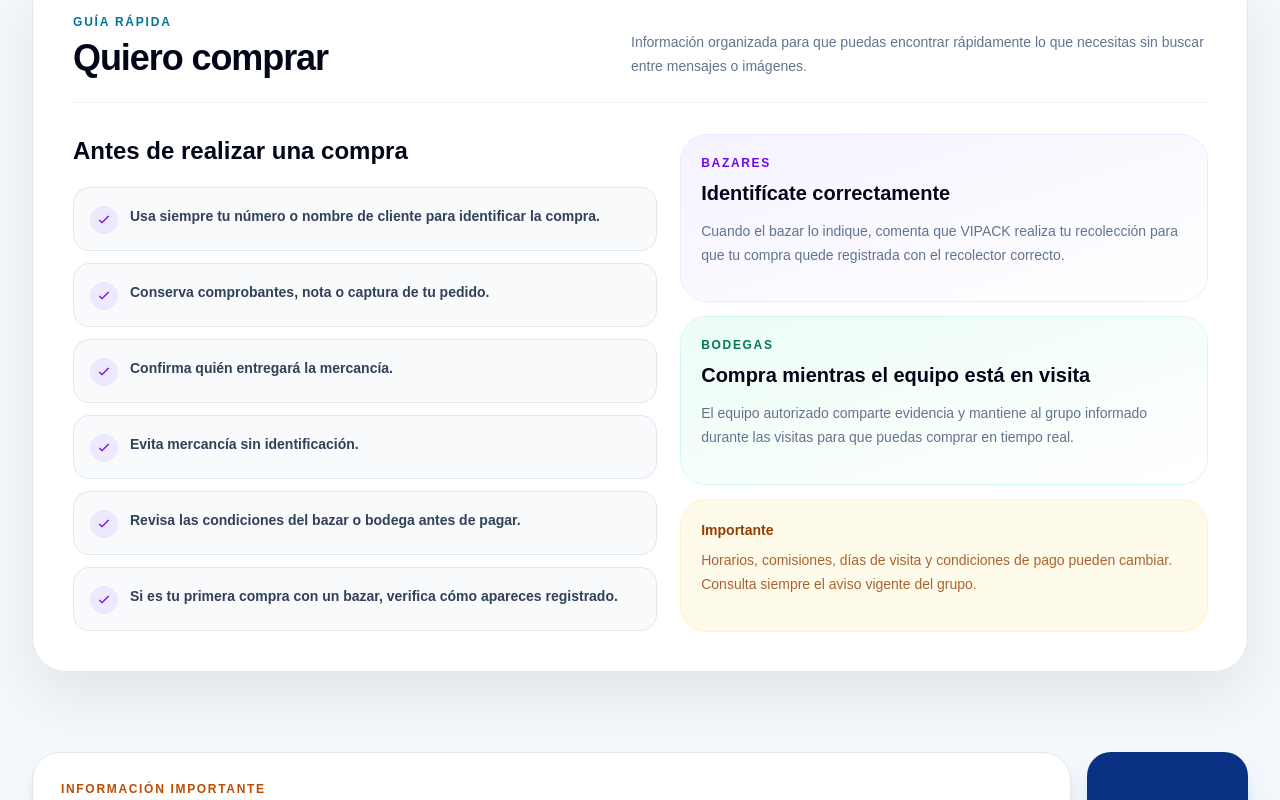
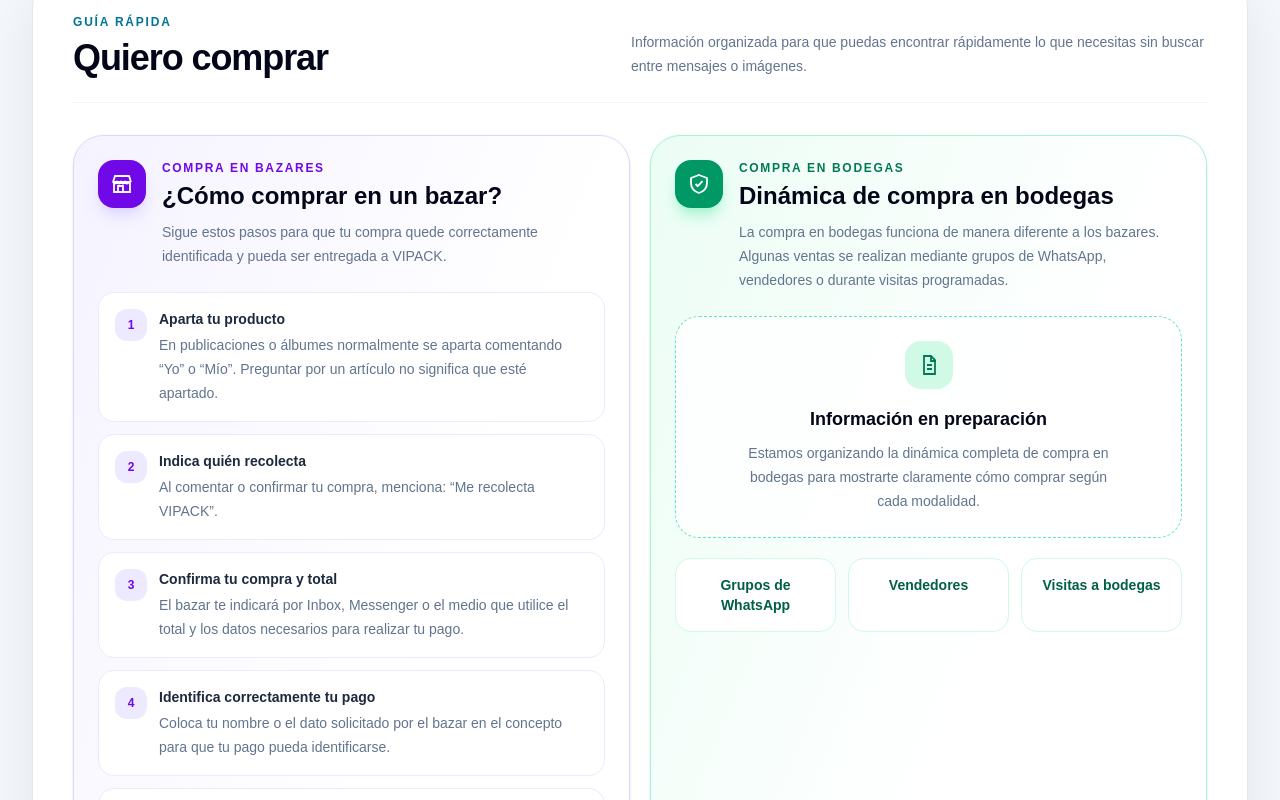
Before and after one commit to VIPACKEnvios/vipack-tracking-system, a Next.js app: page /informacion in a window 1280 px wide. Shown: the part 1180-1980 px from the top of the page. Built offline with nearby package versions, Linux system fonts and the light colour scheme.

Commit message:
Separar compras en bazares y bodegas

```diff
--- a/app/informacion/page.tsx
+++ b/app/informacion/page.tsx
@@ -464,73 +464,164 @@ export default function InformacionPage() {
           </div>
 
           {vista === "comprar" && (
-            <div className="mt-8 grid gap-6 lg:grid-cols-[1fr_.9fr]">
-              <div>
-                <h3 className="text-2xl font-black">
-                  Antes de realizar una compra
-                </h3>
+            <div className="mt-8">
+              <div className="grid gap-5 lg:grid-cols-2">
+                {/* BAZARES */}
+                <div className="overflow-hidden rounded-[30px] border border-violet-200 bg-gradient-to-br from-violet-50 via-white to-white shadow-sm">
+                  <div className="p-5 sm:p-6">
+                    <div className="flex items-start gap-4">
+                      <div className="flex h-12 w-12 shrink-0 items-center justify-center rounded-2xl bg-violet-700 text-white shadow-lg shadow-violet-200">
+                        <IconoTienda className="h-6 w-6" />
+                      </div>
 
-                <div className="mt-5 grid gap-3">
-                  {[
-                    "Usa siempre tu número o nombre de cliente para identificar la compra.",
-                    "Conserva comprobantes, nota o captura de tu pedido.",
-                    "Confirma quién entregará la mercancía.",
-                    "Evita mercancía sin identificación.",
-                    "Revisa las condiciones del bazar o bodega antes de pagar.",
-                    "Si es tu primera compra con un bazar, verifica cómo apareces registrado.",
-                  ].map((texto) => (
-                    <div
-                      key={texto}
-                      className="flex items-start gap-3 rounded-2xl border border-slate-200 bg-slate-50 p-4"
-                    >
-                      <span className="mt-0.5 flex h-7 w-7 shrink-0 items-center justify-center rounded-full bg-violet-100 text-violet-700">
-                        <IconoCheck className="h-4 w-4" />
-                      </span>
-                      <p className="text-sm font-bold leading-6 text-slate-700">
-                        {texto}
+                      <div>
+                        <p className="text-xs font-black uppercase tracking-[0.14em] text-violet-700">
+                          Compra en bazares
+                        </p>
+                        <h3 className="mt-1 text-2xl font-black">
+                          ¿Cómo comprar en un bazar?
+                        </h3>
+                        <p className="mt-2 text-sm leading-6 text-slate-500">
+                          Sigue estos pasos para que tu compra quede correctamente
+                          identificada y pueda ser entregada a VIPACK.
+                        </p>
+                      </div>
+                    </div>
+
+                    <div className="mt-6 space-y-3">
+                      {[
+                        {
+                          titulo: "Aparta tu producto",
+                          texto:
+                            'En publicaciones o álbumes normalmente se aparta comentando “Yo” o “Mío”. Preguntar por un artículo no significa que esté apartado.',
+                        },
+                        {
+                          titulo: "Indica quién recolecta",
+                          texto:
+                            'Al comentar o confirmar tu compra, menciona: “Me recolecta VIPACK”.',
+                        },
+                        {
+                          titulo: "Confirma tu compra y total",
+                          texto:
+                            "El bazar te indicará por Inbox, Messenger o el medio que utilice el total y los datos necesarios para realizar tu pago.",
+                        },
+                        {
+                          titulo: "Identifica correctamente tu pago",
+                          texto:
+                            "Coloca tu nombre o el dato solicitado por el bazar en el concepto para que tu pago pueda identificarse.",
+                        },
+                        {
+                          titulo: "Respeta la fecha límite de pago",
+                          texto:
+                            "Realiza el pago dentro del plazo indicado por el bazar. Los días y horarios pueden variar.",
+                        },
+                        {
+                          titulo: "Entrega a VIPACK",
+                          texto:
+                            "Los bazares entregan las compras de nuestros clientes en nuestro punto de recolección, Local C-10, en el pasillo de la comida de Swap Meet.",
+                        },
+                        {
+                          titulo: "Revisa los detalles del producto",
+                          texto:
+                            "En artículos como calzado, confirma si el producto se vende con o sin caja y revisa cualquier condición indicada en la publicación.",
+                        },
+                        {
+                          titulo: "Conserva evidencia de tu compra",
+                          texto:
+                            "Guarda capturas, comprobantes y mensajes hasta que tu mercancía aparezca en tu carpeta de recolecciones.",
+                        },
+                      ].map((paso, index) => (
+                        <div
+                          key={paso.titulo}
+                          className="flex items-start gap-3 rounded-2xl border border-violet-100 bg-white p-4"
+                        >
+                          <span className="flex h-8 w-8 shrink-0 items-center justify-center rounded-xl bg-violet-100 text-xs font-black text-violet-700">
+                            {index + 1}
+                          </span>
+
+                          <div>
+                            <p className="text-sm font-black text-slate-800">
+                              {paso.titulo}
+                            </p>
+                            <p className="mt-1 text-sm leading-6 text-slate-500">
+                              {paso.texto}
+                            </p>
+                          </div>
+                        </div>
+                      ))}
+                    </div>
+
+                    <div className="mt-5 rounded-2xl border border-amber-200 bg-amber-50 p-4">
+                      <p className="text-sm font-black text-amber-900">
+                        Importante
+                      </p>
+                      <p className="mt-1 text-sm leading-6 text-amber-800/80">
+                        Cada bazar puede manejar sus propios días de entrega,
+                        horarios, formas de apartado, pagos y políticas. Revisa
+                        siempre las condiciones de la publicación antes de comprar.
                       </p>
                     </div>
-                  ))}
-                </div>
-              </div>
 
-              <div className="grid gap-4">
-                <div className="rounded-[26px] bg-gradient-to-br from-violet-50 to-white p-5 ring-1 ring-violet-100">
-                  <p className="text-xs font-black uppercase tracking-[0.14em] text-violet-700">
-                    Bazares
-                  </p>
-                  <h4 className="mt-2 text-xl font-black">
-                    Identifícate correctamente
-                  </h4>
-                  <p className="mt-3 text-sm leading-6 text-slate-500">
-                    Cuando el bazar lo indique, comenta que VIPACK realiza tu
-                    recolección para que tu compra quede registrada con el
-                    recolector correcto.
-                  </p>
+                    <Link
+                      href="/informacion/bazares"
+                      className="mt-5 flex items-center justify-center gap-2 rounded-2xl bg-violet-700 px-5 py-3.5 text-sm font-black text-white shadow-lg shadow-violet-200 transition hover:-translate-y-0.5 hover:bg-violet-800"
+                    >
+                      Ver bazares donde puedo comprar
+                      <IconoFlecha className="h-4 w-4" />
+                    </Link>
+                  </div>
                 </div>
 
-                <div className="rounded-[26px] bg-gradient-to-br from-emerald-50 to-white p-5 ring-1 ring-emerald-100">
-                  <p className="text-xs font-black uppercase tracking-[0.14em] text-emerald-700">
-                    Bodegas
-                  </p>
-                  <h4 className="mt-2 text-xl font-black">
-                    Compra mientras el equipo está en visita
-                  </h4>
-                  <p className="mt-3 text-sm leading-6 text-slate-500">
-                    El equipo autorizado comparte evidencia y mantiene al grupo
-                    informado durante las visitas para que puedas comprar en
-                    tiempo real.
-                  </p>
-                </div>
+                {/* BODEGAS */}
+                <div className="rounded-[30px] border border-emerald-200 bg-gradient-to-br from-emerald-50 via-white to-white p-5 shadow-sm sm:p-6">
+                  <div className="flex items-start gap-4">
+                    <div className="flex h-12 w-12 shrink-0 items-center justify-center rounded-2xl bg-emerald-600 text-white shadow-lg shadow-emerald-200">
+                      <IconoEscudo className="h-6 w-6" />
+                    </div>
 
-                <div className="rounded-[26px] bg-amber-50 p-5 ring-1 ring-amber-100">
-                  <p className="text-sm font-black text-amber-800">
-                    Importante
-                  </p>
-                  <p className="mt-2 text-sm leading-6 text-amber-800/80">
-                    Horarios, comisiones, días de visita y condiciones de pago
-                    pueden cambiar. Consulta siempre el aviso vigente del grupo.
-                  </p>
+                    <div>
+                      <p className="text-xs font-black uppercase tracking-[0.14em] text-emerald-700">
+                        Compra en bodegas
+                      </p>
+                      <h3 className="mt-1 text-2xl font-black">
+                        Dinámica de compra en bodegas
+                      </h3>
+                      <p className="mt-2 text-sm leading-6 text-slate-500">
+                        La compra en bodegas funciona de manera diferente a los
+                        bazares. Algunas ventas se realizan mediante grupos de
+                        WhatsApp, vendedores o durante visitas programadas.
+                      </p>
+                    </div>
+                  </div>
+
+                  <div className="mt-6 rounded-[24px] border border-dashed border-emerald-300 bg-white/80 p-6 text-center">
+                    <div className="mx-auto flex h-12 w-12 items-center justify-center rounded-2xl bg-emerald-100 text-emerald-700">
+                      <IconoDocumento className="h-6 w-6" />
+                    </div>
+                    <h4 className="mt-4 text-lg font-black">
+                      Información en preparación
+                    </h4>
+                    <p className="mx-auto mt-2 max-w-sm text-sm leading-6 text-slate-500">
+                      Estamos organizando la dinámica completa de compra en
+                      bodegas para mostrarte claramente cómo comprar según cada
+                      modalidad.
+                    </p>
+                  </div>
+
+                  <div className="mt-5 grid gap-3 sm:grid-cols-3 lg:grid-cols-1 xl:grid-cols-3">
+                    {[
+                      "Grupos de WhatsApp",
+                      "Vendedores",
+                      "Visitas a bodegas",
+                    ].map((texto) => (
+                      <div
+                        key={texto}
+                        className="rounded-2xl border border-emerald-100 bg-white p-4 text-center text-sm font-black text-emerald-800"
+                      >
+                        {texto}
+                      </div>
+                    ))}
+                  </div>
                 </div>
               </div>
             </div>
```
